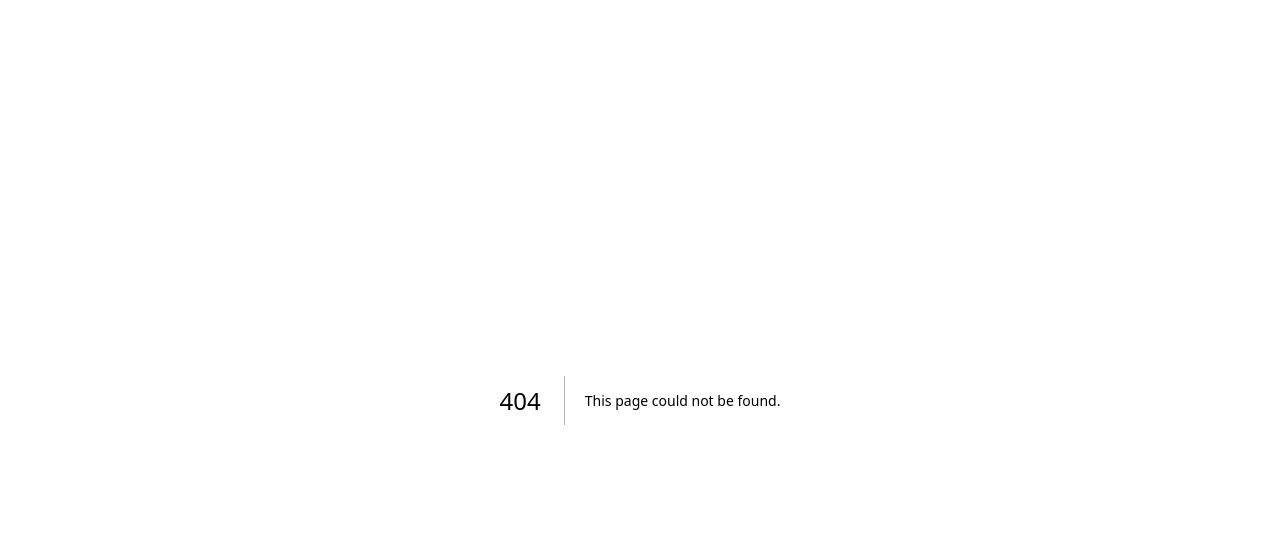
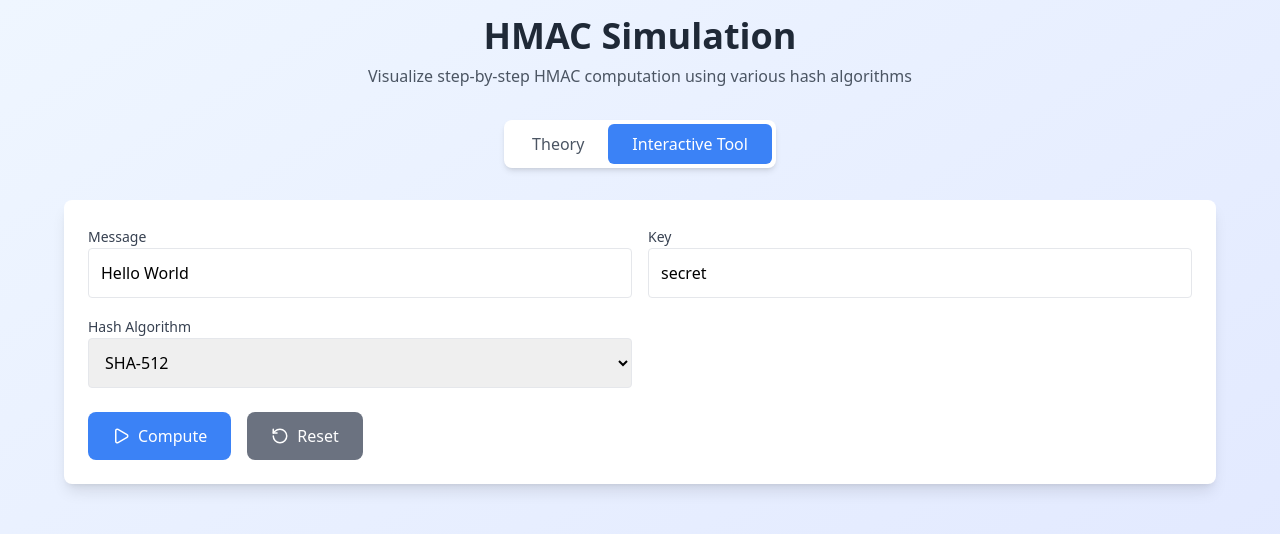
Before and after one commit to VlabInternship/cipher-index, a Next.js app: page /hmac-cipher in a window 1280 px wide. Before the commit this address had no page. Shown: the top 534 px of the page. Built offline with nearby package versions, Linux system fonts and the light colour scheme.

Commit message:
Added HMAC

```diff
--- a/package.json
+++ b/package.json
@@ -9,6 +9,7 @@
     "lint": "next lint"
   },
   "dependencies": {
+    "crypto-js": "^4.2.0",
     "lucide-react": "^0.535.0",
     "next": "15.4.5",
     "react": "19.1.0",
--- /dev/null
+++ b/pages/hmac-cipher.jsx
@@ -0,0 +1,154 @@
+// HMAC simulator in AES-style UI (Tailwind only)
+// Save this as: pages/hmac-cipher.jsx
+
+import React, { useState } from 'react';
+import { Play, RotateCcw } from 'lucide-react';
+import CryptoJS from 'crypto-js';
+
+const getHashFunction = (algo) => {
+  switch (algo) {
+    case 'MD5': return CryptoJS.MD5;
+    case 'SHA256': return CryptoJS.SHA256;
+    case 'SHA512': return CryptoJS.SHA512;
+    default: return CryptoJS.SHA256;
+  }
+};
+
+const getBlockSize = (algo) => {
+  switch (algo) {
+    case 'SHA512': return 128;
+    default: return 64;
+  }
+};
+
+const xorWithByte = (wordArray, byteVal) => {
+  const bytes = CryptoJS.enc.Hex.parse(wordArray.toString(CryptoJS.enc.Hex));
+  const xorBytes = [];
+  for (let i = 0; i < bytes.sigBytes; i++) {
+    const wordIndex = (i / 4) | 0;
+    const byteShift = 24 - ((i % 4) * 8);
+    const byte = (bytes.words[wordIndex] >>> byteShift) & 0xff;
+    xorBytes.push(byte ^ byteVal);
+  }
+  return CryptoJS.lib.WordArray.create(xorBytes);
+};
+
+const computeHMACSteps = (msg, key, algo) => {
+  const hashFunc = getHashFunction(algo);
+  const blockSize = getBlockSize(algo);
+  const ipad = 0x36, opad = 0x5c;
+
+  let keyBuf = CryptoJS.enc.Utf8.parse(key);
+  if (keyBuf.sigBytes > blockSize) {
+    keyBuf = hashFunc(key);
+  }
+
+  if (keyBuf.sigBytes < blockSize) {
+    const padding = CryptoJS.lib.WordArray.create(new Array(blockSize - keyBuf.sigBytes).fill(0));
+    keyBuf = keyBuf.concat(padding);
+  }
+
+  const paddedKey = keyBuf.toString(CryptoJS.enc.Hex);
+  const s1 = xorWithByte(keyBuf, ipad);
+  const innerHash = hashFunc(s1.concat(CryptoJS.enc.Utf8.parse(msg)));
+  const s2 = xorWithByte(keyBuf, opad);
+  const finalHmac = hashFunc(s2.concat(innerHash)).toString(CryptoJS.enc.Hex);
+
+  return {
+    paddedKey,
+    ipadXOR: s1.toString(CryptoJS.enc.Hex),
+    innerHash: innerHash.toString(CryptoJS.enc.Hex),
+    opadXOR: s2.toString(CryptoJS.enc.Hex),
+    finalHash: finalHmac,
+  };
+};
+
+export default function HmacCipher() {
+  const [activeTab, setActiveTab] = useState('interactive');
+  const [message, setMessage] = useState('Hello World');
+  const [key, setKey] = useState('secret');
+  const [algo, setAlgo] = useState('SHA512');
+  const [output, setOutput] = useState(null);
+
+  const run = () => {
+    const result = computeHMACSteps(message, key, algo);
+    setOutput(result);
+  };
+
+  const reset = () => {
+    setOutput(null);
+  };
+
+  return (
+    <div className="min-h-screen bg-gradient-to-br from-blue-50 to-indigo-100 p-4">
+      <div className="max-w-6xl mx-auto">
+        <header className="text-center mb-8">
+          <h1 className="text-4xl font-bold text-gray-800 mb-2">HMAC Simulation</h1>
+          <p className="text-gray-600">Visualize step-by-step HMAC computation using various hash algorithms</p>
+        </header>
+
+        <div className="flex justify-center mb-8">
+          <div className="bg-white rounded-lg shadow-md p-1">
+            <button onClick={() => setActiveTab('theory')} className={`px-6 py-2 rounded-md ${activeTab === 'theory' ? 'bg-blue-500 text-white' : 'text-gray-600 hover:bg-gray-100'}`}>Theory</button>
+            <button onClick={() => setActiveTab('interactive')} className={`px-6 py-2 rounded-md ${activeTab === 'interactive' ? 'bg-blue-500 text-white' : 'text-gray-600 hover:bg-gray-100'}`}>Interactive Tool</button>
+          </div>
+        </div>
+
+        {activeTab === 'theory' && (
+          <div className="bg-white rounded-lg shadow-lg p-8 mb-8">
+            <h2 className="text-2xl font-bold text-gray-800 mb-6">What is HMAC?</h2>
+            <p className="text-gray-700 mb-4">
+              HMAC (Hash-based Message Authentication Code) combines a secret key with a hash function to verify both data integrity and authenticity.
+            </p>
+            <pre className="bg-gray-100 p-4 rounded text-sm overflow-x-auto">HMAC(K, m) = H((K ⊕ opad) ∥ H((K ⊕ ipad) ∥ m))</pre>
+          </div>
+        )}
+
+        {activeTab === 'interactive' && (
+          <div className="bg-white rounded-lg shadow-lg p-6 space-y-6">
+            <div className="grid md:grid-cols-2 gap-4">
+              <div>
+                <label className="text-sm font-medium text-gray-700">Message</label>
+                <input type="text" value={message} onChange={(e) => setMessage(e.target.value)} className="w-full p-3 border rounded" />
+              </div>
+              <div>
+                <label className="text-sm font-medium text-gray-700">Key</label>
+                <input type="text" value={key} onChange={(e) => setKey(e.target.value)} className="w-full p-3 border rounded" />
+              </div>
+              <div>
+                <label className="text-sm font-medium text-gray-700">Hash Algorithm</label>
+                <select value={algo} onChange={(e) => setAlgo(e.target.value)} className="w-full p-3 border rounded">
+                  <option value="SHA256">SHA-256</option>
+                  <option value="SHA512">SHA-512</option>
+                  <option value="MD5">MD5</option>
+                </select>
+              </div>
+            </div>
+
+            <div className="flex gap-4">
+              <button onClick={run} className="flex items-center gap-2 px-6 py-3 bg-blue-500 text-white rounded-lg">
+                <Play size={18} /> Compute
+              </button>
+              <button onClick={reset} className="flex items-center gap-2 px-6 py-3 bg-gray-500 text-white rounded-lg">
+                <RotateCcw size={18} /> Reset
+              </button>
+            </div>
+
+            {output && (
+              <div className="space-y-3 text-sm">
+                {Object.entries(output).map(([label, value]) => (
+                  <div key={label}>
+                    <div className="font-semibold text-gray-700 mb-1">{label.replace(/([a-z])([A-Z])/g, '$1 $2')}:</div>
+                    <div className="bg-slate-100 p-3 rounded font-mono break-words overflow-x-auto">
+                      <code>{value}</code>
+                    </div>
+                  </div>
+                ))}
+              </div>
+            )}
+          </div>
+        )}
+      </div>
+    </div>
+  );
+}
--- a/pages/index.jsx
+++ b/pages/index.jsx
@@ -301,6 +301,27 @@ export default function Home() {
             >
               Feistel Cipher
             </a>
+            <a
+              href="/hmac-cipher"
+              style={{
+                display: "flex",
+                alignItems: "center",
+                justifyContent: "center",
+                padding: "1rem",
+                fontSize: "1.25rem",
+                fontWeight: "500",
+                color: "#fff",
+                background: "linear-gradient(90deg,#0ea5e9,#38bdf8)",
+                borderRadius: "0.75rem",
+                textDecoration: "none",
+                boxShadow: "0 2px 8px rgba(14,116,144,0.08)",
+                transition: "background 0.2s, transform 0.2s",
+              }}
+              onMouseOver={(e) => (e.currentTarget.style.background = "linear-gradient(90deg,#38bdf8,#0ea5e9)")}
+              onMouseOut={(e) => (e.currentTarget.style.background = "linear-gradient(90deg,#0ea5e9,#38bdf8)")}
+            >
+              HMAC Cipher
+            </a>
           </div>
         </main>
       </div>
```
Also changed, not shown: 1 other file (tests, documents, lock files or other folders).
